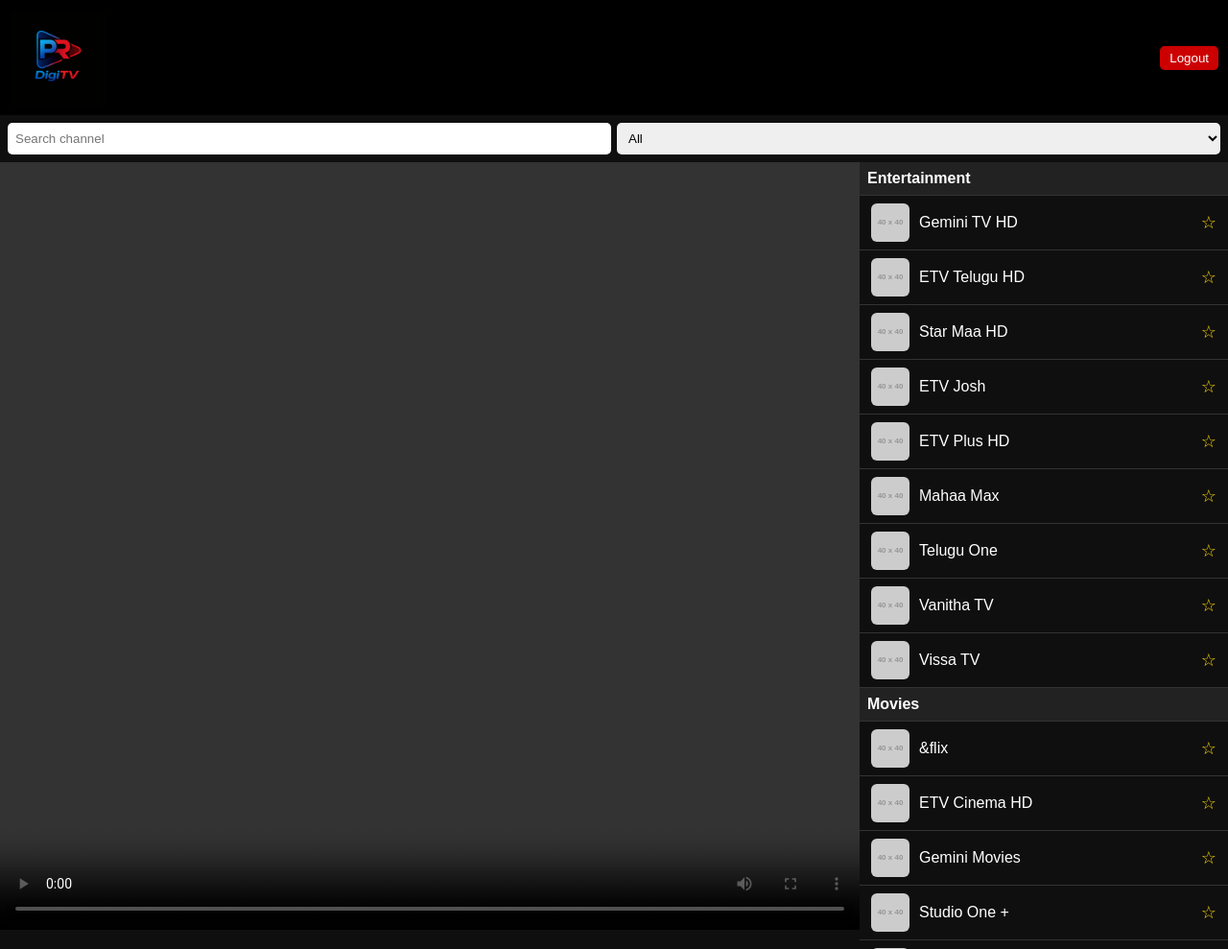
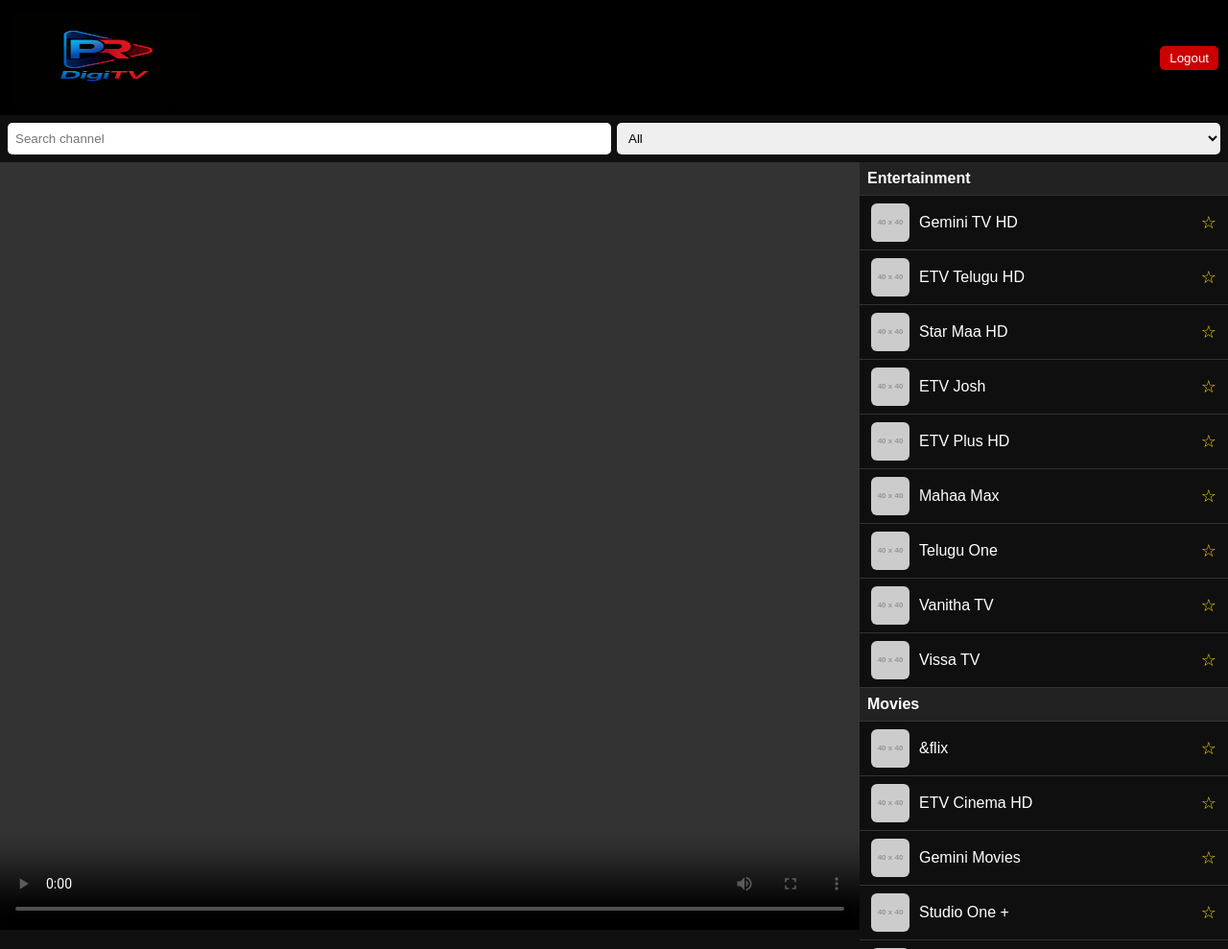
Before and after one commit to pabbhi/prdigitv, a plain HTML site: page livetv.html in a window 1280 px wide. Shown: the whole page at 96% size. Drawn offline with nearby package versions, Linux system fonts and the light colour scheme; sample sign-in values are in the browser's storage; placeholder pictures from the web are drawn by us.

Commit message:
Update livetv.html

```diff
--- a/livetv.html
+++ b/livetv.html
@@ -28,7 +28,7 @@ input,select{flex:1;padding:8px;border-radius:5px;border:none}
 <body>
 
 <header>
-<img src="Logo.png" alt="PR DigiTV" style="height:100px">
+<img src="Logo.png" alt="PR DigiTV" style="width:200px;height:100px">
 <button class="logout" onclick="logout()">Logout</button>
 </header>
 
```
